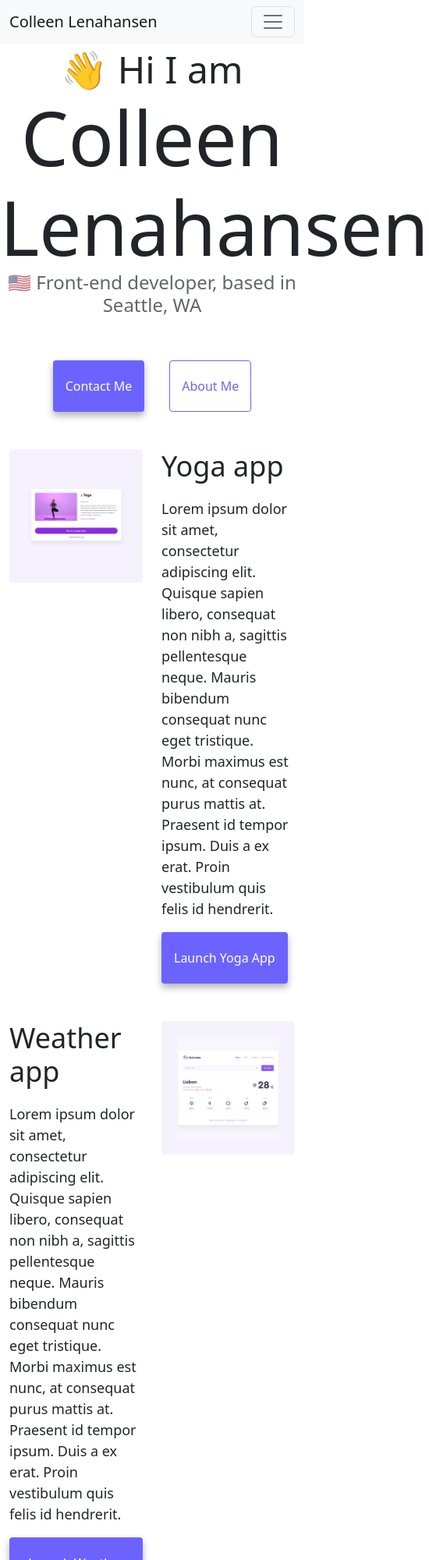
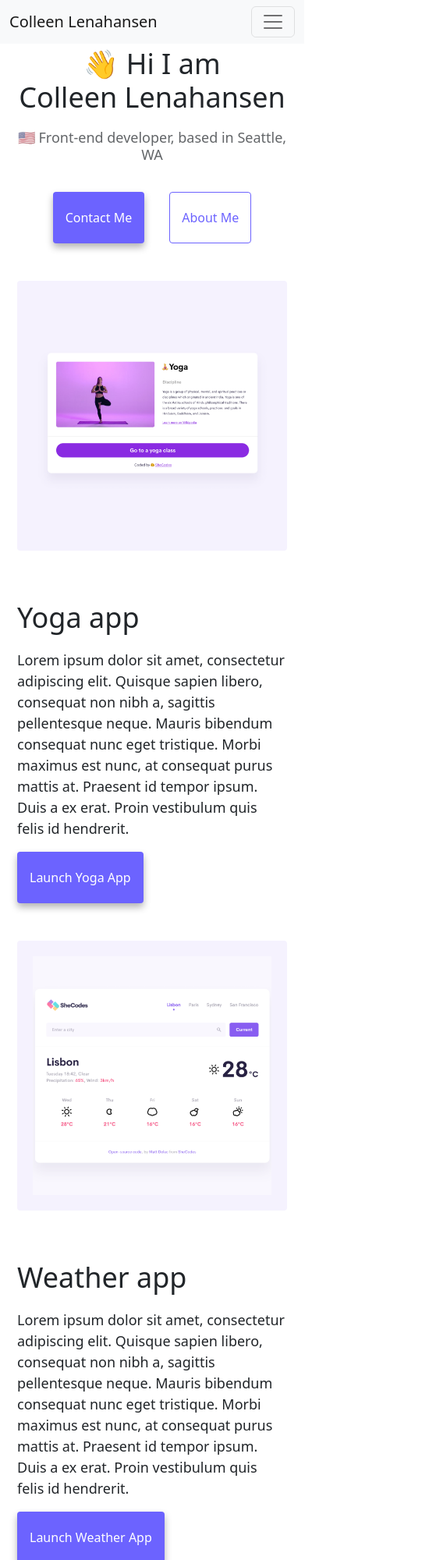
Before and after one commit to mosaicmuse/portfolio, a plain HTML site: page index.html in a window 390 px wide. Shown: the top 2000 px of the page at 78% size, 550 px wide, since content can reach past the window. Drawn offline with nearby package versions, Linux system fonts and the light colour scheme.

Commit message:
Responsive updates

```diff
--- a/index.html
+++ b/index.html
@@ -69,6 +69,7 @@
         </div>
       </div>
     </nav>
+    <div class="outer">
       <h3>👋 Hi I am</h3>
       <h1>Colleen Lenahansen</h1>
       <h2>🇺🇸 Front-end developer, based in Seattle, WA</h2>
@@ -88,7 +89,7 @@
       </div>
       <div class="container">
         <div class="row gy-5">
-        <div class="col-6">
+          <div class="col-12 col-md-6">
             <p>
               <img
                 src="images/yoga.png"
@@ -97,29 +98,18 @@
               />
             </p>
           </div>
-        <div class="col-6">
+          <div class="col-12 col-md-6">
             <h4>Yoga app</h4>
             <p class="plain">
               Lorem ipsum dolor sit amet, consectetur adipiscing elit. Quisque
               sapien libero, consequat non nibh a, sagittis pellentesque neque.
               Mauris bibendum consequat nunc eget tristique. Morbi maximus est
-            nunc, at consequat purus mattis at. Praesent id tempor ipsum. Duis a
-            ex erat. Proin vestibulum quis felis id hendrerit.
+              nunc, at consequat purus mattis at. Praesent id tempor ipsum. Duis
+              a ex erat. Proin vestibulum quis felis id hendrerit.
             </p>
             <a href="#" class="btn btn-filled">Launch Yoga App</a>
           </div>
-        <div class="col-6">
-          <h4>Weather app</h4>
-          <p class="plain">
-            Lorem ipsum dolor sit amet, consectetur adipiscing elit. Quisque
-            sapien libero, consequat non nibh a, sagittis pellentesque neque.
-            Mauris bibendum consequat nunc eget tristique. Morbi maximus est
-            nunc, at consequat purus mattis at. Praesent id tempor ipsum. Duis a
-            ex erat. Proin vestibulum quis felis id hendrerit.
-          </p>
-          <a href="#" class="btn btn-filled">Launch Weather App</a>
-        </div>
-        <div class="col-6">
+          <div class="col-12 col-md-6 order-1 order-md-2">
             <p>
               <img
                 src="images/weather.png"
@@ -128,7 +118,19 @@
               />
             </p>
           </div>
-        <div class="col-6">
+          <div class="col-12 col-md-6 order-1">
+            <h4>Weather app</h4>
+            <p class="plain">
+              Lorem ipsum dolor sit amet, consectetur adipiscing elit. Quisque
+              sapien libero, consequat non nibh a, sagittis pellentesque neque.
+              Mauris bibendum consequat nunc eget tristique. Morbi maximus est
+              nunc, at consequat purus mattis at. Praesent id tempor ipsum. Duis
+              a ex erat. Proin vestibulum quis felis id hendrerit.
+            </p>
+            <a href="#" class="btn btn-filled">Launch Weather App</a>
+          </div>
+
+          <div class="col-12 col-md-6 order-3">
             <p>
               <img
                 src="images/yogurt.png"
@@ -137,17 +139,18 @@
               />
             </p>
           </div>
-        <div class="col-6">
+          <div class="col-12 col-md-6 order-3">
             <h4>Yogurt app</h4>
             <p class="plain">
               Lorem ipsum dolor sit amet, consectetur adipiscing elit. Quisque
               sapien libero, consequat non nibh a, sagittis pellentesque neque.
               Mauris bibendum consequat nunc eget tristique. Morbi maximus est
-            nunc, at consequat purus mattis at. Praesent id tempor ipsum. Duis a
-            ex erat. Proin vestibulum quis felis id hendrerit.
+              nunc, at consequat purus mattis at. Praesent id tempor ipsum. Duis
+              a ex erat. Proin vestibulum quis felis id hendrerit.
             </p>
 
             <a href="#" class="btn btn-filled">Launch Yogurt App</a>
+          </div>
         </div>
       </div>
     </div>
--- a/src/style.css
+++ b/src/style.css
@@ -111,3 +111,20 @@ p {
 .vertical-spacing {
   margin: 30px 0;
 }
+
+@media (max-width: 768px) {
+  .outer {
+    padding: 0 10px;
+  }
+  .navigation-links {
+    margin-top: 20px;
+  }
+  h1,
+  h3 {
+    font-size: 36px;
+  }
+  h2 {
+    font-size: 18px;
+    padding-top: 20px;
+  }
+}
```
Also changed, not shown: about.html (+7 -5 lines). Lines whose indentation alone changed are shown as unchanged.
